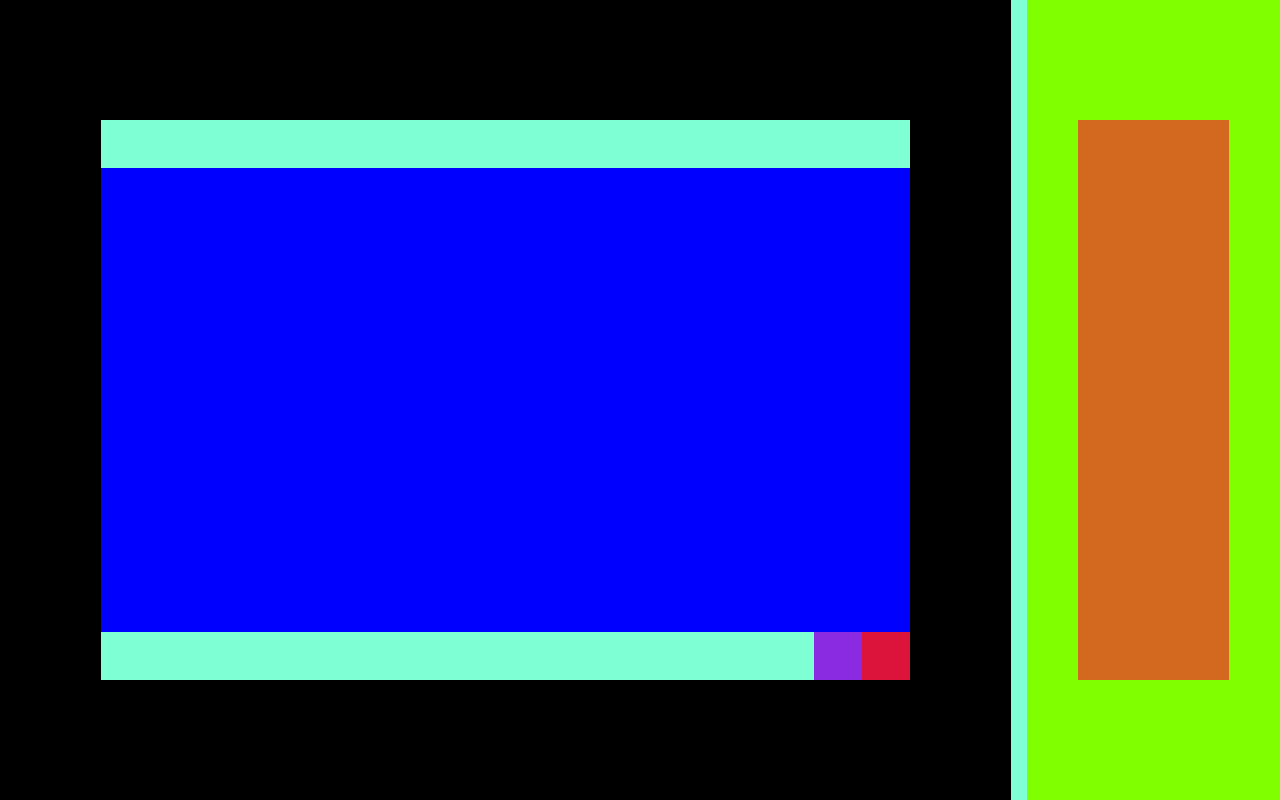
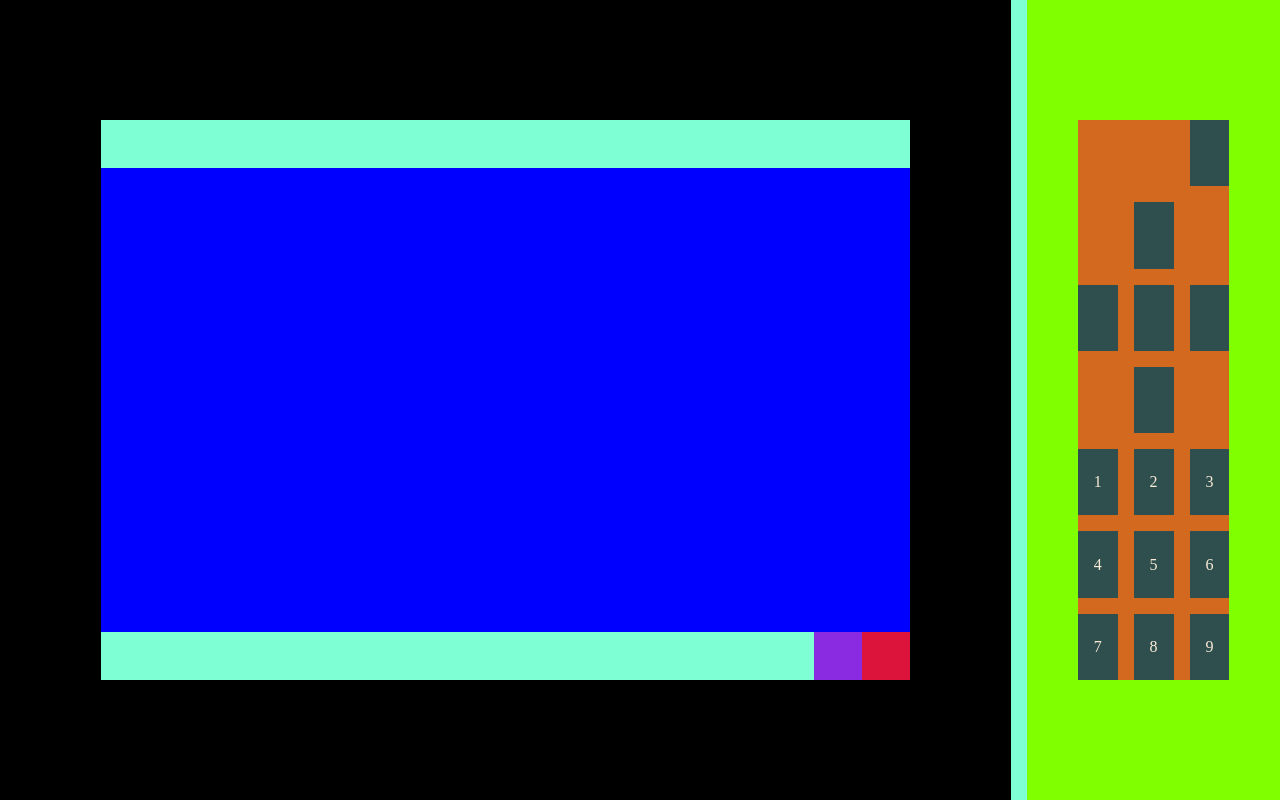
Before and after one commit to FornesBorja/interactiveTV, a plain HTML site: page index.html in a window 1280 px wide. Drawn offline with Linux system fonts and the light colour scheme.

Commit message:
remote structure added

```diff
--- a/css/styles.css
+++ b/css/styles.css
@@ -8,7 +8,13 @@
   align-items: center;
   justify-content: flex-end;
 }
-
+.button {
+  background-color: darkslategrey;
+  color: antiquewhite;
+  display: flex;
+  justify-content: center;
+  align-items: center;
+}
 #chasis-tv {
   background-color: grey;
   width: 80%;
@@ -33,6 +39,10 @@
   width: 60%;
   height: 70%;
   background-color: chocolate;
+  display: grid;
+  grid-gap: 1em;
+  grid-template-columns: repeat(3, 1fr);
+  grid-template-rows: repeat(7, 1fr);
 }
 
 #remote-container {
@@ -41,7 +51,6 @@
   align-items: center;
   justify-content: center;
 }
-
 #screen {
   background-color: blue;
   flex: 1 0 auto;
--- a/index.html
+++ b/index.html
@@ -2,9 +2,9 @@
 <html lang="en">
 
 <head>
-    <meta charset="UTF-8">
-    <meta name="viewport" content="width=device-width, initial-scale=1.0">
-    <link href="./css/styles.css" rel="stylesheet">
+  <meta charset="UTF-8" />
+  <meta name="viewport" content="width=device-width, initial-scale=1.0" />
+  <link href="./css/styles.css" rel="stylesheet" />
   <title>TV Interactiva</title>
 </head>
 
@@ -22,7 +22,45 @@
     </div>
     <div id="remote-container">
       <div id="remote">
-
+        <div></div>
+        <div id="remote-on-ligth"></div>
+        <div id="remote-power-button" class="button"></div>
+        <div></div>
+        <div id="up-button" class="button"></div>
+        <div></div>
+        <div id="left-button" class="button"></div>
+        <div id="center-button" class="button"></div>
+        <div id="right-button" class="button"></div>
+        <div></div>
+        <div id="down-button" class="button"></div>
+        <div></div>
+        <div class="channel-button button">
+          <div>1</div>
+        </div>
+        <div class="channel-button button">
+          <div>2</div>
+        </div>
+        <div class="channel-button button">
+          <div>3</div>
+        </div>
+        <div class="channel-button button">
+          <div>4</div>
+        </div>
+        <div class="channel-button button">
+          <div>5</div>
+        </div>
+        <div class="channel-button button">
+          <div>6</div>
+        </div>
+        <div class="channel-button button">
+          <div>7</div>
+        </div>
+        <div class="channel-button button">
+          <div>8</div>
+        </div>
+        <div class="channel-button button">
+          <div>9</div>
+        </div>
       </div>
     </div>
   </div>
```
Also changed, not shown: 1 other file. Lines whose indentation alone changed are shown as unchanged.
